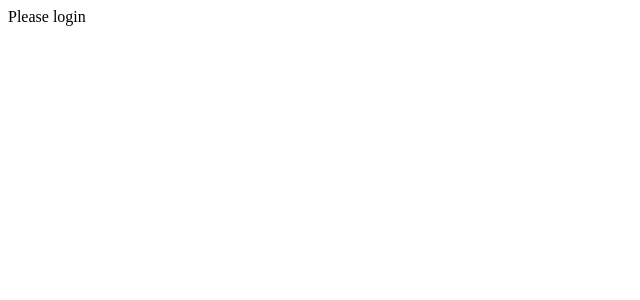
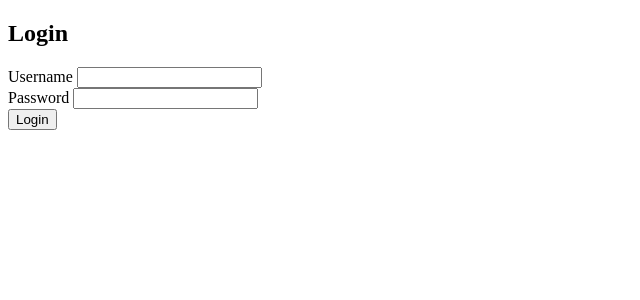
Before and after one commit to iaaltojarvi/fullstack_part8, a React (Create React App) app in the folder library-frontend/: page / in a window 1280 px wide. Shown: the top 300 px of the page, without its empty margins (0-640 px from the left). Built offline with nearby package versions, Linux system fonts and the light colour scheme.

Commit message:
Frontend login and logout done. Error notification implemented.

```diff
--- a/library-frontend/package.json
+++ b/library-frontend/package.json
@@ -7,6 +7,7 @@
     "@testing-library/jest-dom": "^4.2.4",
     "@testing-library/react": "^9.4.1",
     "@testing-library/user-event": "^7.2.1",
+    "apollo-link-context": "^1.0.20",
     "graphql": "^15.3.0",
     "react": "^16.12.0",
     "react-dom": "^16.12.0",
--- a/library-frontend/src/App.js
+++ b/library-frontend/src/App.js
@@ -1,18 +1,52 @@
 
 import React, { useState } from 'react'
+import { useApolloClient } from '@apollo/client';
 import Authors from './components/Authors'
 import Books from './components/Books'
 import NewBook from './components/NewBook'
+import LoginForm from './components/LoginForm'
+
+const Notify = ({ errorMessage }) => {
+  if (!errorMessage) {
+    return null
+  }
+
+  return (
+    <div style={{ color: 'red' }}>
+      {errorMessage}
+    </div>
+  )
+}
+
 
 const App = () => {
   const [page, setPage] = useState('authors')
   const [token, setToken] = useState(null)
+  const [errorMessage, setErrorMessage] = useState(null)
+
+  const client = useApolloClient()
+
+  console.log('token', token)
+
+  const logout = () => {
+    setToken(null)
+    localStorage.clear()
+    client.resetStore()
+  }
+
+  const notify = (message) => {
+    setErrorMessage(message)
+    setTimeout(() => {
+      setErrorMessage(null)
+    }, 5000)
+  }
 
   if (!token) {
     return (
       <div>
-        Please login
-        {/* <LoginForm setToken={setToken} /> */}
+        <Notify errorMessage={errorMessage} />
+        <h2>Login</h2>
+        <LoginForm setToken={setToken} setError={notify} />
       </div>
     )
   }
@@ -20,21 +54,23 @@ const App = () => {
   return (
     <div>
       <div>
+        {errorMessage && <Notify errorMessage={errorMessage} />}
         <button onClick={() => setPage('authors')}>authors</button>
         <button onClick={() => setPage('books')}>books</button>
         <button onClick={() => setPage('add')}>add book</button>
+        <button onClick={() => logout()}>Logout</button>
       </div>
 
       <Authors
-        show={page === 'authors'}
+        show={page === 'authors'} setError={notify}
       />
 
       <Books
-        show={page === 'books'}
+        show={page === 'books'} setError={notify}
       />
 
       <NewBook
-        show={page === 'add'}
+        show={page === 'add'} setError={notify}
       />
 
     </div>
--- a/library-frontend/src/components/Authors.js
+++ b/library-frontend/src/components/Authors.js
@@ -3,7 +3,7 @@ import { useQuery, useMutation } from '@apollo/client'
 import Select from 'react-select'
 import { ALL_AUTHORS, EDIT_AUTHOR } from '../queries'
 
-const Authors = (props) => {
+const Authors = ({ show, setError }) => {
 
   const [name, setName] = useState('')
   const [setBornTo, setSetBornTo] = useState('')
@@ -11,10 +11,13 @@ const Authors = (props) => {
 
   const result = useQuery(ALL_AUTHORS)
   const [editAuthor] = useMutation(EDIT_AUTHOR, {
-    refetchQueries: [{ query: ALL_AUTHORS }]
+    refetchQueries: [{ query: ALL_AUTHORS }],
+    onError: (error) => {
+      setError(error.graphQLErrors[0].message)
+    }
   })
 
-  if (!props.show) {
+  if (!show) {
     return null
   }
 
@@ -24,7 +27,10 @@ const Authors = (props) => {
 
   const submit = async (event) => {
     event.preventDefault()
-    editAuthor({ variables: { name, setBornTo } })
+    await editAuthor({ variables: { name, setBornTo } })
+      .catch(error => {
+        setError(error.message)
+      })
     setName('')
     setSetBornTo('')
     setSelectedOption('')
--- a/library-frontend/src/components/Books.js
+++ b/library-frontend/src/components/Books.js
@@ -2,16 +2,20 @@ import React from 'react'
 import { useQuery } from '@apollo/client'
 import { ALL_BOOKS } from '../queries';
 
-const Books = (props) => {
+const Books = ({ show, setError }) => {
 
   const result = useQuery(ALL_BOOKS)
 
-  if (!props.show) {
+  if (!show) {
     return null
   }
 
   if (result.loading) {
     return <div>Loading books...</div>
+  }
+
+  if (!result.data) {
+    return setError('Could not fetch books')
   }
 
   return (
--- a/library-frontend/src/components/LoginForm.js
+++ b/library-frontend/src/components/LoginForm.js
@@ -0,0 +1,51 @@
+import React, { useState, useEffect } from 'react'
+import { useMutation } from '@apollo/client'
+import { LOGIN } from '../queries';
+
+
+const LoginForm = ({ setToken, setError }) => {
+    const [username, setUsername] = useState('')
+    const [password, setPassword] = useState('')
+
+    const [login, result] = useMutation(LOGIN, {
+        onError: (error) => {
+            setError(error.graphQLErrors[0].message)
+        }
+    })
+
+    useEffect(() => {
+        if (result.data) {
+            const token = result.data.login.value
+            setToken(token)
+            localStorage.setItem('token', token)
+        }
+    }, [result.data]) // eslint-disable-line
+
+    const submit = async (event) => {
+        event.preventDefault()
+        login({ variables: { username, password } })
+    }
+
+    return (
+        <div>
+            <form onSubmit={submit}>
+                <div>
+                    Username <input
+                        value={username}
+                        onChange={({ target }) => setUsername(target.value)}
+                    />
+                </div>
+                <div>
+                    Password <input
+                        type='password'
+                        value={password}
+                        onChange={({ target }) => setPassword(target.value)}
+                    />
+                </div>
+                <button type='submit'>Login</button>
+            </form>
+        </div>
+    )
+}
+
+export default LoginForm
--- a/library-frontend/src/components/NewBook.js
+++ b/library-frontend/src/components/NewBook.js
@@ -2,7 +2,7 @@ import React, { useState } from 'react'
 import { useMutation } from '@apollo/client'
 import { CREATE_BOOK, ALL_BOOKS, ALL_AUTHORS } from '../queries';
 
-const NewBook = (props) => {
+const NewBook = ({ show, setError }) => {
   const [title, setTitle] = useState('')
   const [author, setAuthor] = useState('')
   const [published, setPublished] = useState('')
@@ -10,10 +10,13 @@ const NewBook = (props) => {
   const [genres, setGenres] = useState([])
 
   const [addBook] = useMutation(CREATE_BOOK, {
-    refetchQueries: [{ query: ALL_BOOKS }, { query: ALL_AUTHORS }]
+    refetchQueries: [{ query: ALL_BOOKS }, { query: ALL_AUTHORS }],
+    onError: (error) => {
+      setError(error.graphQLErrors[0].message)
+    }
   })
 
-  if (!props.show) {
+  if (!show) {
     return null
   }
 
@@ -21,7 +24,9 @@ const NewBook = (props) => {
     event.preventDefault()
 
     await addBook({ variables: { title, author, published, genres } })
-
+      .catch(error => {
+      setError(error.message)
+    })
     setTitle('')
     setPublished('')
     setAuthor('')
--- a/library-frontend/src/index.js
+++ b/library-frontend/src/index.js
@@ -1,16 +1,26 @@
 import React from 'react'
 import ReactDOM from 'react-dom'
-import App from './App'
-
+import { setContext } from 'apollo-link-context'
 import {
     ApolloClient, ApolloProvider, HttpLink, InMemoryCache
 } from '@apollo/client'
+import App from './App'
+
+const authLink = setContext((_, { headers }) => {
+    const token = localStorage.getItem('token')
+    return {
+        headers: {
+            ...headers,
+            authorization: token ? `bearer ${token}` : null,
+        }
+    }
+})
+
+const httpLink = new HttpLink({ uri: 'http://localhost:4000' })
 
 const client = new ApolloClient({
     cache: new InMemoryCache(),
-    link: new HttpLink({
-        uri: 'http://localhost:4000',
-    })
+    link: authLink.concat(httpLink)
 })
 
 ReactDOM.render(
--- a/library-frontend/src/queries.js
+++ b/library-frontend/src/queries.js
@@ -50,3 +50,10 @@ export const EDIT_AUTHOR = gql`
     }
   }
 `
+export const LOGIN = gql`
+  mutation login($username: String!, $password: String!) {
+    login(username: $username, password: $password)  {
+      value
+    }
+  }
+`
```
Also changed, not shown: 1 other file (tests, documents, lock files or other folders).
